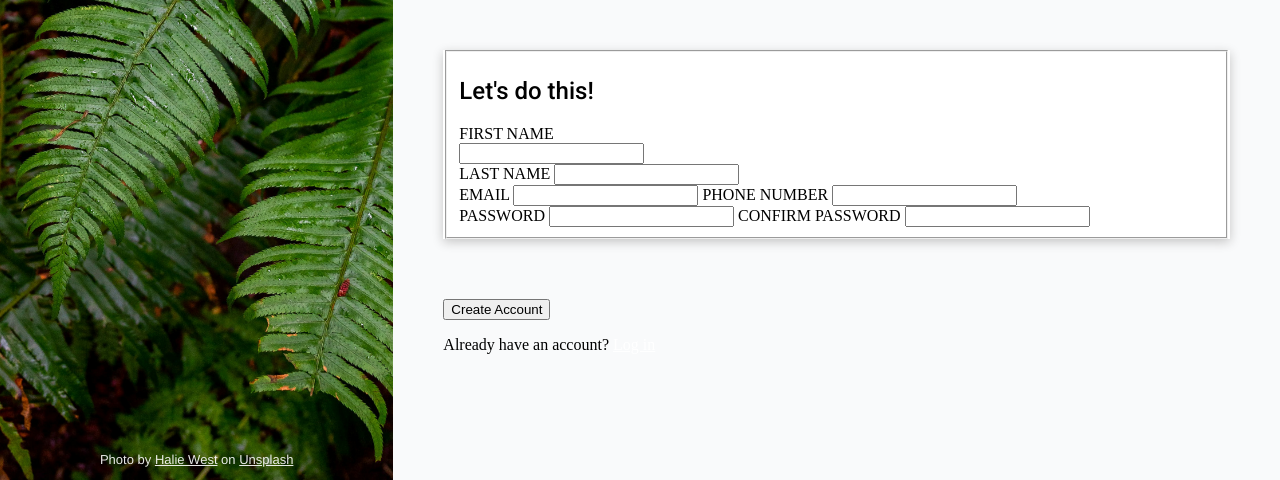
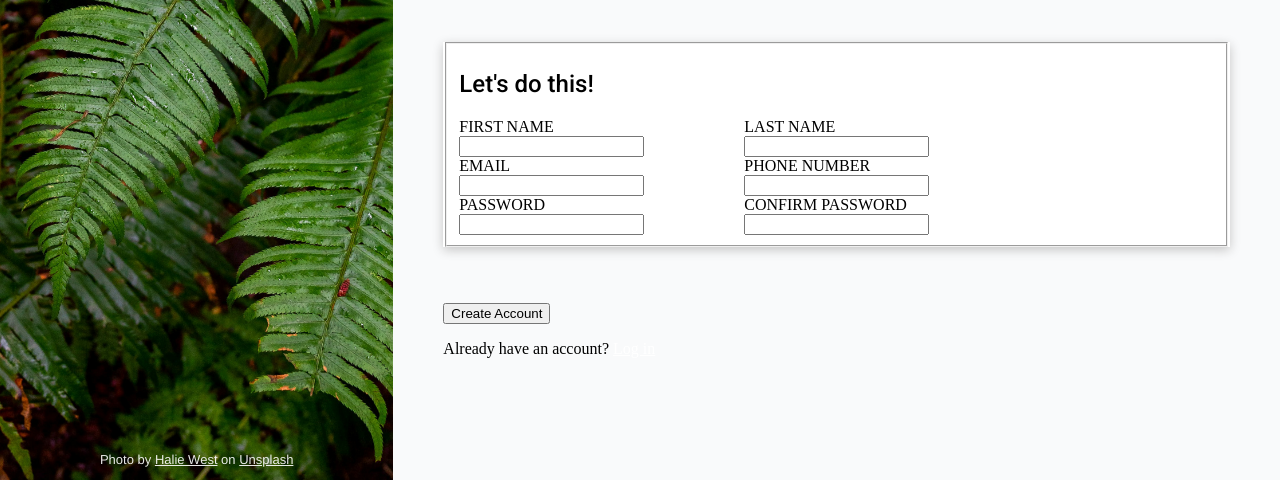
Before and after one commit to Qondzio/odin_login_page, a plain HTML site: page index.html in a window 1280 px wide. Shown: the part 320-800 px from the top of the page. Drawn offline with Linux system fonts and the light colour scheme; a web font is replaced by a local one.

Commit message:
Finished entire HTML before styling 'main_side' and 'bottom_side'.

```diff
--- a/index.html
+++ b/index.html
@@ -26,32 +26,37 @@
         <div class="main_side">
             <fieldset>
                 <h2>Let's do this!</h2>
-                <div>
+                <div class="input_row">
                     <span>
-                        <span><label for="first_name">FIRST NAME</label></span>
-
-                        <span><input type="text" id="first_name" name="first_name"></span>
+                        <label for="first_name">FIRST NAME</label>
+                        <input type="text" id="first_name" name="first_name">
                     </span>
 
                     <span>
                         <label for="last_name">LAST NAME</label>
-
                         <input type="text" id="last_name" name="last_name">
                     </span>
                 </div>
-                <div>
+                <div class="input_row">
+                    <span>
                         <label for="email">EMAIL</label>
                         <input type="email" id="email" name="email">
+                    </span>
 
+                    <span>
                         <label for="phone_number">PHONE NUMBER</label>
                         <input type="tel" id="phone_number" name="phone_number">
+                    </span>
                 </div>
-                <div>
+                <div class="input_row">
+                    <span>
                         <label for="password">PASSWORD</label>
                         <input type="password" id="password" name="password">
-
+                    </span>
+                    <span>
                         <label for="confirm_password">CONFIRM PASSWORD</label>
                         <input type="password" id="confirm_password" name="confirm_password">
+                    </span>
                 </div>
             </fieldset>
         </div>
--- a/style.css
+++ b/style.css
@@ -66,6 +66,10 @@ a:visited{
     background-color: white;
     box-shadow: 0px 3px 10px rgb(197, 197, 197);
 }
-span{
+.input_row{
+    display: flex;
+    gap: 100px;
+}
+label, input {
     display: block;
 }
```
Lines whose indentation alone changed are shown as unchanged.
